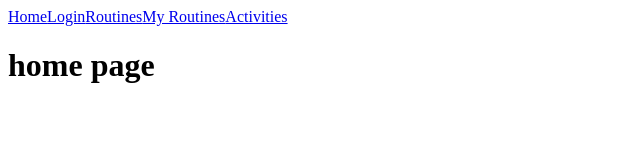
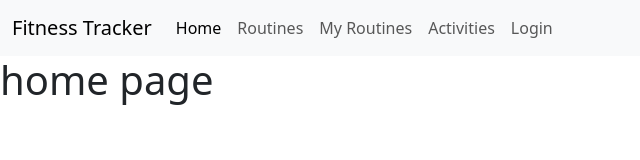
Before and after one commit to Casshan/fitness-tracker, a React app: page / in a window 1280 px wide. Shown: the whole page, without its empty margins (0-640 px from the left). Built offline with nearby package versions, Linux system fonts and the light colour scheme.

Commit message:
add bootstrap navbar

```diff
--- a/index.html
+++ b/index.html
@@ -1,5 +1,6 @@
 <html>
     <head>
+        <link href="https://cdn.jsdelivr.net/npm/bootstrap@5.3.0-alpha2/dist/css/bootstrap.min.css" rel="stylesheet" integrity="sha384-aFq/bzH65dt+w6FI2ooMVUpc+21e0SRygnTpmBvdBgSdnuTN7QbdgL+OapgHtvPp" crossorigin="anonymous">
         <script src="./dist/main.js" defer></script>
         <title>Fitness Tracker</title>
     </head>
--- a/src/components/renderheader.js
+++ b/src/components/renderheader.js
@@ -1,17 +1,47 @@
 import React from "react";
-import {Link} from 'react-router-dom';
+import { Link } from 'react-router-dom';
 
 const RenderHeader = () => {
 
-    return (
-        <>
-            <Link id='home' to='/'>Home</Link>
+    return (<React.Fragment>
+        <nav class="navbar navbar-expand-lg bg-body-tertiary">
+            <div class="container-fluid">
+                <a class="navbar-brand" href="#">Fitness Tracker</a>
+                <button class="navbar-toggler" type="button" data-bs-toggle="collapse" data-bs-target="#navbarSupportedContent" aria-controls="navbarSupportedContent" aria-expanded="false" aria-label="Toggle navigation">
+                    <span class="navbar-toggler-icon"></span>
+                </button>
+                <div class="collapse navbar-collapse" id="navbarSupportedContent">
+                    <ul class="navbar-nav me-auto mb-2 mb-lg-0">
+                        <li class="nav-item">
+                            <a class="nav-link active" aria-current="page" href="#">Home</a>
+                        </li>
+                        <li class="nav-item">
+                            <a class="nav-link" href="#/routines">Routines</a>
+                        </li>
+                        <li>
+                            <a class="nav-link" href="#/myroutines">My Routines</a>
+                        </li>
+                        <li>
+                            <a class="nav-link" href="#/activities">Activities</a>
+                        </li>
+                        <li>
+                            <a class="nav-link" href="#/login">Login</a>
+                        </li>
+
+                    </ul>
+
+                </div>
+            </div>
+        </nav>
+
+        {/* <Link id='home' to='/'>Home</Link>
             <Link id='Login' to='/login'>Login</Link>
             <Link id='routines' to='/routines'>Routines</Link>
             <Link id='myroutines' to='/myroutines'>My Routines</Link>
-            <Link id='activities' to='/activities'>Activities</Link>
+            <Link id='activities' to='/activities'>Activities</Link> */}
+    </React.Fragment>
 
-        </>)
-}
+    )
+};
 
 export default RenderHeader;
```
Also changed, not shown: 1 other file.
